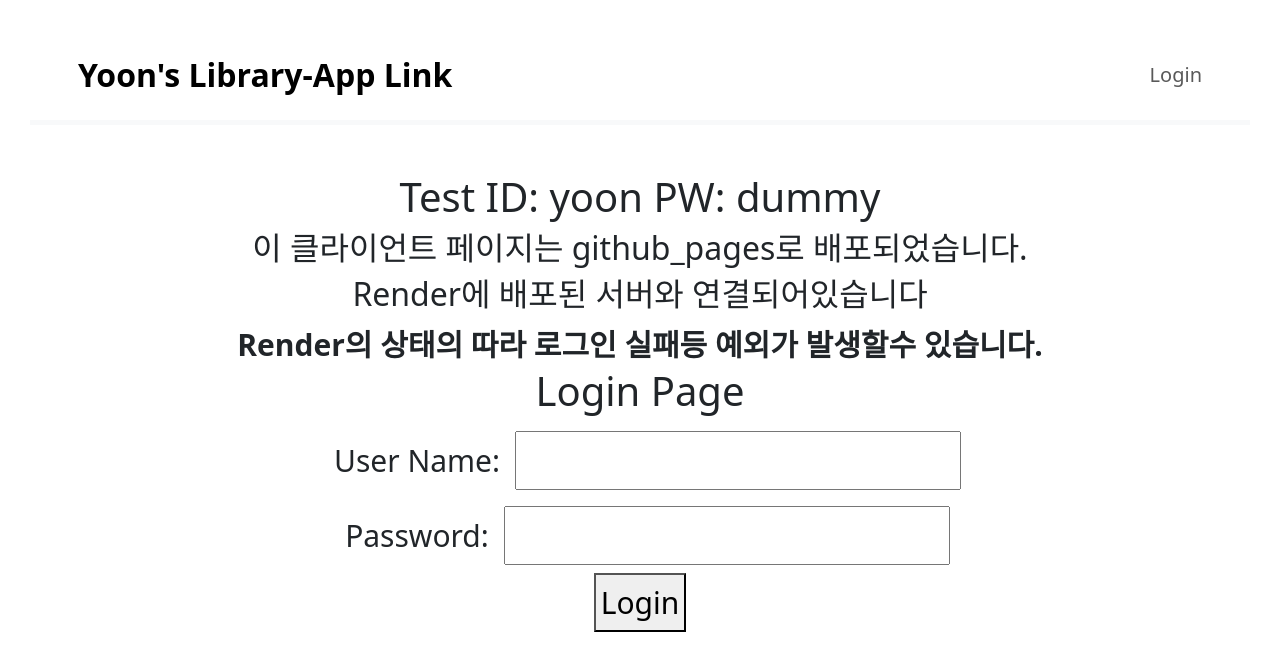
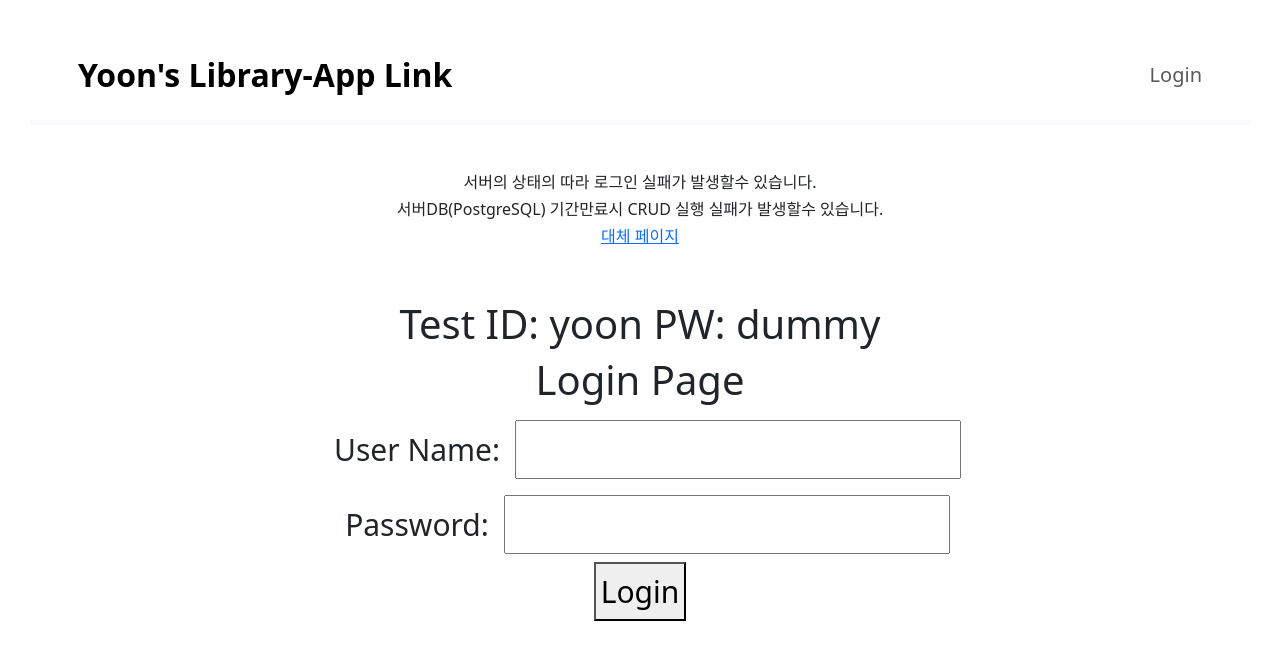
Before and after one commit to SuHwanYoon/React-Todo-App-Client, a React (Create React App) app: page / in a window 1280 px wide. Shown: the top 670 px of the page. Built offline with nearby package versions, Linux system fonts and the light colour scheme.

Commit message:
modify login&welcome explain

```diff
--- a/src/components/todo/LoginComponent.jsx
+++ b/src/components/todo/LoginComponent.jsx
@@ -52,11 +52,11 @@ function LoginComponent(){
 
             {/* 컴포넌트로 사용하기에는 작아서 메서드를 이용해서 메세지를 출력  */}
 
+            <h6>서버의 상태의 따라 로그인 실패가 발생할수 있습니다.</h6>
+            <h6>서버DB(PostgreSQL) 기간만료시 CRUD 실행 실패가 발생할수 있습니다.</h6>
+            <h6><a href="https://yoonreatclient.netlify.app/">대체 페이지</a></h6>
+            <br />
             <h1>Test ID: yoon  PW: dummy</h1>
-            <h2>이 클라이언트 페이지는 github_pages로 배포되었습니다.</h2>
-            <h2>Render에 배포된 서버와 연결되어있습니다 </h2>
-            <strong>Render의 상태의 따라 로그인 실패등 예외가 발생할수 있습니다.</strong>
-            <br />
             <h1>Login Page</h1>
             {/* 로그인 실패상태 변수가 true라면 로그인 실패메세지를 반환 */}
             {showErrorMessage && <div className='errorMessage'>로그인 실패 ID와PW를 확인해주세요</div>}
--- a/src/components/todo/WelcomeComponent.jsx
+++ b/src/components/todo/WelcomeComponent.jsx
@@ -52,7 +52,7 @@ function WelcomeComponent(){
             <h1>Welcome to {username}'s Page!</h1>
             <div>
                 {/* 전체페이지 새로고침을 하지않고 WelcomeComponent만 ListTodosComponent 로 새로고침하기위해 Link를 사용  */}
-                Manage you Todos - <Link to='/todos'>Go here</Link>
+                Todo 목록 페이지 - <Link to='/todos'>바로가기</Link>
             </div>
             <div>
                 {/* RestApi를 불러올 버튼  */}
```
